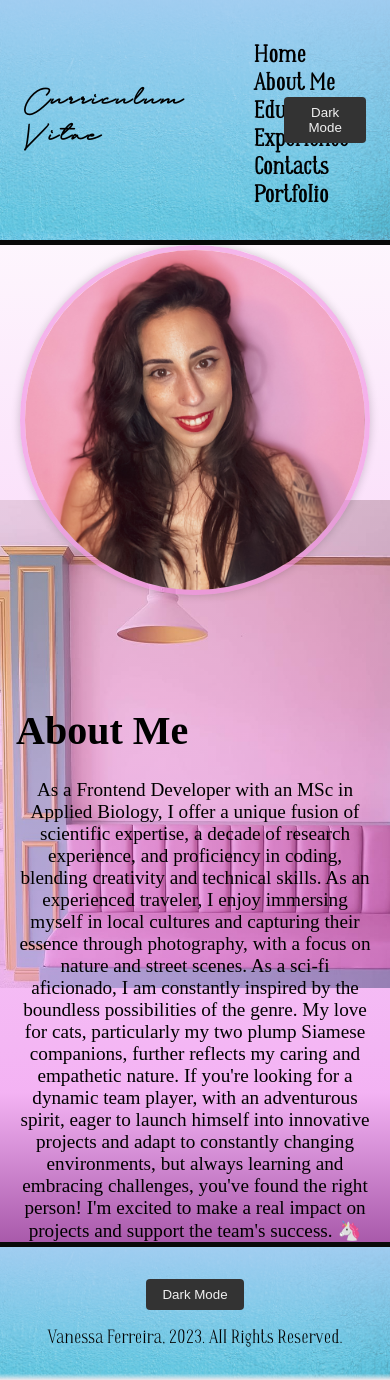
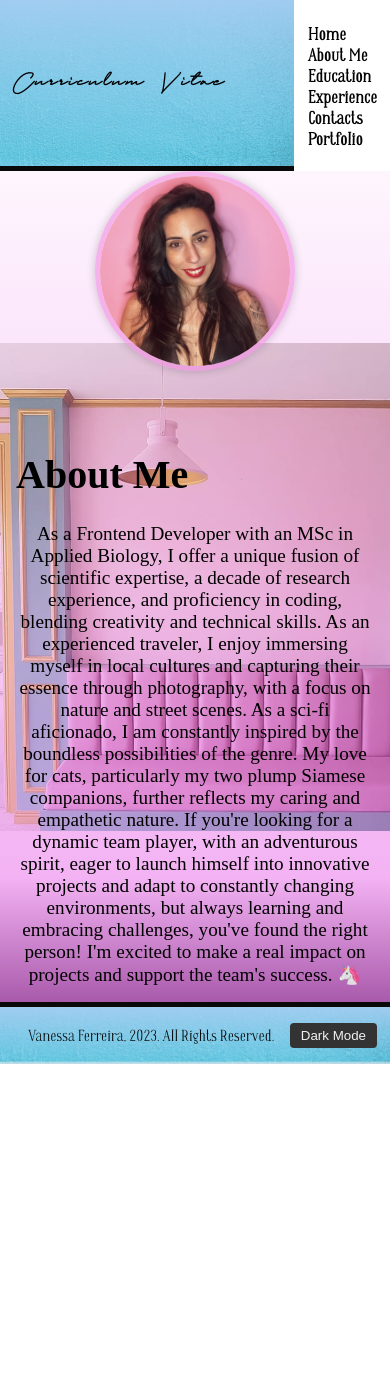
Before and after one commit to epicnessinha/my-cv, a React (Create React App) app: page /about in a window 390 px wide. After the commit the page ends 1064 px from the top, so only its background shows below. Built offline with nearby package versions, Linux system fonts and the light colour scheme.

Commit message:
media queries adjusts in development

```diff
--- a/src/components/AboutMe/aboutMe.scss
+++ b/src/components/AboutMe/aboutMe.scss
@@ -2,6 +2,7 @@ $font-family: "Futura";
 $large-font-size: 3rem;
 $medium-font-size: 1.3rem;
 $profile-image-size: 350px;
+$mobile-profile-image-size: 200px;
 
 @mixin box-shadow {
   box-shadow: 0px 0px 10px rgba(0, 0, 0, 0.2);
@@ -71,59 +72,42 @@ $profile-image-size: 350px;
   font-size: $medium-font-size;
 }
 
-@media screen and (max-width: 1024px) {
+// Media Query para 810px x 1080px
+@media screen and (min-width: 810px) and (max-width: 1080px) {
   .about-me-container {
     flex-direction: column;
   }
 
   .text-container {
     width: 100%;
-    padding: 0 5rem;
+    padding: 2rem;
     text-align: center;
     margin-top: 3rem;
-    margin-left: 0;
   }
 
   .profile-image-container {
-    margin-bottom: 4rem;
+    margin-bottom: 3rem;
     margin-left: 0;
   }
 }
 
-@media screen and (max-width: 768px) {
+// Media Query para 320px x 900px
+@media screen and (max-width: 900px) {
   .about-me-container {
     flex-direction: column;
   }
 
   .text-container {
     width: 100%;
-    padding: 0 3rem;
+    padding: 1rem;
     text-align: center;
-    margin-top: 3rem;
-    margin-left: 0;
+    margin-top: 2rem;
   }
 
   .profile-image-container {
-    margin-bottom: 4rem;
-    margin-left: 0;
-  }
-}
-
-@media screen and (max-width: 480px) {
-  .about-me-container {
-    flex-direction: column;
-  }
-
-  .text-container {
-    width: 100%;
-    padding: 0 1rem;
-    text-align: center;
-    margin-top: 3rem;
-    margin-left: 0;
-  }
-
-  .profile-image-container {
-    margin-bottom: 4rem;
+    width: $mobile-profile-image-size;
+    height: $mobile-profile-image-size;
+    margin-bottom: 2rem;
     margin-left: 0;
   }
 
@@ -136,5 +120,49 @@ $profile-image-size: 350px;
   }
 }
 
+// Media Query para 1280px x 950px
+@media screen and (min-width: 950px) and (max-width: 1280px) {
+  .about-me-container {
+    flex-direction: row;
+  }
 
-//teste
+  .text-container {
+    width: calc(80% - #{$profile-image-size + 4 * 10px});
+    padding: 2rem;
+    text-align: justify;
+  }
+
+  .profile-image-container {
+    margin-bottom: 0;
+    margin-left: 5rem;
+  }
+}
+
+// Media Query para telas menores (ex. 480px)
+@media screen and (max-width: 480px) {
+  .about-me-container {
+    flex-direction: column;
+  }
+
+  .text-container {
+    width: 100%;
+    padding: 1rem;
+    text-align: center;
+    margin-top: 2rem;
+  }
+
+  .profile-image-container {
+    width: $mobile-profile-image-size;
+    height: $mobile-profile-image-size;
+    margin-bottom: 2rem;
+    margin-left: 0;
+  }
+
+  .about-title {
+    font-size: 2.5rem;
+  }
+
+  .aboutme-text {
+    font-size: 1.2rem;
+  }
+}
--- a/src/components/Contacts/contacts.scss
+++ b/src/components/Contacts/contacts.scss
@@ -232,24 +232,44 @@ $card-label-color: #757575;
   }
 }
 
-@media (max-width: 1024px) {
+
+
+// Media query para tela de 810px x 1080px
+@media screen and (min-width: 810px) and (max-width: 1080px) {
   .contacts-container {
-    padding: 2rem 1rem;
+    padding: 1.5rem;
+
+    .contact-title {
+      font-size: 3.5rem;
+      margin-bottom: 8rem;
+    }
+  }
+
+  .contact-cards {
+    gap: 1.5rem;
+    flex-direction: row;
+  }
+
+  .card {
+    width: $card-width * 0.9;
+    height: $card-height * 0.9;
+    padding: 1.8rem;
+
+    .icon {
+      font-size: 1.8rem;
+    }
   }
 }
 
-@media (max-width: 767px) {
-  .contact-cards {
-    flex-direction: column;
-    gap: 1.5rem;
-  }
-  h2 { font-size: 3rem; }
-  .card { padding: 1rem; }
-}
+// Media query para tela de 320px x 900px
+@media screen and (min-width: 320px) and (max-width: 900px) {
+  .contacts-container {
+    padding: 15rem;
 
-@media screen and (max-width: 1280px) and (max-height: 720px) {
-  .contacts-container {
-    padding: 16rem;
+    .contact-title {
+      font-size: 2.5rem;
+      margin-bottom: 6rem;
+    }
   }
 
   .contact-cards {
@@ -259,15 +279,40 @@ $card-label-color: #757575;
   }
 
   .card {
-    width: 18rem;
-    padding: 1.5rem;
+    width: $card-width * 0.8;
+    height: $card-height * 0.8;
+    padding: 1.6rem;
 
     .icon {
-      font-size: 1.5rem;
-    }
-
-    .label {
-      font-size: 0.8rem;
+      font-size: 1.6rem;
     }
   }
 }
+
+// Media query para tela de 1280px x 950px
+@media screen and (min-width: 950px) and (max-width: 1280px) {
+  .contacts-container {
+    padding: 18rem;
+
+
+    .contact-title {
+      font-size: 4rem;
+      margin-bottom: 6rem;
+    }
+  }
+
+  .contact-cards {
+    gap: 2rem;
+    flex-direction: row;
+  }
+
+  .card {
+    width: $card-width;
+    height: $card-height;
+    padding: 2rem;
+
+    .icon {
+      font-size: 2rem;
+    }
+  }
+}
--- a/src/components/Footer/footer.scss
+++ b/src/components/Footer/footer.scss
@@ -69,23 +69,40 @@ $dark-mode-button-hover-bg-active: #73cbf4;
   }
 }
 
-@media (max-width: 1024px) {
+// Media query para tela de 810px x 1080px
+@media screen and (min-width: 810px) and (max-width: 1080px) {
   .footer {
-    padding: 2rem 1rem;
+    padding: 1.5rem 1rem;
+    font-size: 1.2rem;
+
+    .dark-mode-button {
+      padding: 0.4rem 0.8rem;
+    }
   }
 }
 
-@media (max-width: 767px) {
+// Media query para tela de 320px x 900px
+@media screen and (min-width: 320px) and (max-width: 900px) {
   .footer {
-    flex-direction: column;
-    gap: 1rem;
-  }
+    padding: 1rem 0.8rem;
+    font-size: 1rem;
+    text-align: center;
 
-  p {
-    order: 2;
-  }
+    .dark-mode-button {
+      padding: 0.3rem 0.7rem;
 
-  .dark-mode-button {
-    order: 1;
+    }
   }
 }
+
+// Media query para tela de 1280px x 950px
+@media screen and (min-width: 1280px) and (max-width: 950px) {
+  .footer {
+    padding: 1.5rem 2rem;
+    font-size: 1.3rem;
+
+    .dark-mode-button {
+      padding: 0.5rem 1.1rem;
+    }
+  }
+}
--- a/src/components/Header/header.scss
+++ b/src/components/Header/header.scss
@@ -11,12 +11,24 @@ $dark-mode-button-text-color: #f1f1f1;
 $dark-mode-button-text-color-active: black;
 $dark-mode-button-hover-bg: #605c5c;
 $dark-mode-button-hover-bg-active: #73cbf4;
+$font-size: 1.5rem;
+$padding: 2rem 1.5rem;
 
-.header {
+%header-common {
   display: flex;
   justify-content: space-between;
   align-items: center;
-  padding: 2rem 1.5rem;
+  padding: $padding;
+  background-position: center;
+  background-repeat: no-repeat;
+  background-size: cover;
+  font-size: $font-size;
+  border-bottom: 5px solid rgb(9, 9, 9);
+}
+
+.header {
+  @extend %header-common;
+  background-color: $header-bg-light;
   background-image: linear-gradient(
       to bottom,
       rgba(166, 206, 241, 0.954) 0%,
@@ -24,12 +36,6 @@ $dark-mode-button-hover-bg-active: #73cbf4;
       #eeeaed5c 100%
     ),
     url("../../assets/img/wall.jpeg");
-  background-position: center;
-  background-repeat: no-repeat;
-  background-size: cover;
-  background-color: $header-bg-light;
-  font-size: 1.5rem;
-  border-bottom: 5px solid rgb(9, 9, 9);
 
   &.dark {
     background-color: $header-bg-dark;
@@ -131,6 +137,7 @@ $dark-mode-button-hover-bg-active: #73cbf4;
 
   @-moz-document url-prefix() {
     .header {
+      @extend %header-common;
       display: flex;
       justify-content: space-between;
       align-items: center;
@@ -174,7 +181,7 @@ $dark-mode-button-hover-bg-active: #73cbf4;
         margin-right: 2rem;
         transition: color 0.3s ease;
         font-family: "Wes";
-        font-size: 1.4rem;
+        font-size: 1.35rem;
         font-weight: bold;
 
         &.nav-link-dark {
@@ -231,6 +238,7 @@ $dark-mode-button-hover-bg-active: #73cbf4;
           @media screen and (max-width: 828px) {
             margin-left: 4rem;
             margin-right: -6rem;
+
           }
 
 
@@ -240,12 +248,96 @@ $dark-mode-button-hover-bg-active: #73cbf4;
             margin-top: 1rem;
             flex-direction: column;
             align-items: flex-start;
+
           }
 
           @media screen and (max-width: 480px) {
             margin-top: 0.5rem;
+
           }
         }
       }
 
   }
+
+
+
+@media screen and (min-width: 810px) and (max-width: 1080px) {
+  .header {
+    padding: 1.5rem 1rem;
+    font-size: 1.4rem;
+
+    h1 {
+      font-size: 1.5rem;
+    }
+
+    a,
+    .nav-link-dark {
+      margin-left: 1.5rem;
+      margin-right: 1.5rem;
+      font-size: 1.4rem;
+    }
+
+    .dark-mode-button {
+      padding: 0.4rem 0.8rem;
+    }
+
+    .nav-links {
+      margin-left: 6rem;
+    }
+  }
+}
+
+@media screen and (min-width: 320px) and (max-width: 900px) {
+  .header {
+    padding: 1rem 0.8rem;
+    font-size: 1.2rem;
+    margin-right: 6rem;
+
+
+    h1 {
+      font-size: 1.2rem;
+    }
+
+    a,
+    .nav-link-dark {
+      margin-left: 0rem;
+      margin-right: 0rem;
+      font-size: 1.1rem;
+    }
+
+    .dark-mode-button {
+      display: none;
+    }
+
+    .nav-links {
+      margin-left: 5rem;
+    }
+  }
+}
+
+@media screen and (min-width: 1280px) and (max-width: 950px) {
+  .header {
+    padding: 2.5rem 2rem;
+    font-size: 1.8rem;
+
+    h1 {
+      font-size: 1.8rem;
+    }
+
+    a,
+    .nav-link-dark {
+      margin-left: 2.5rem;
+      margin-right: 2.5rem;
+      font-size: 1.8rem;
+    }
+
+    .dark-mode-button {
+      padding: 0.6rem 1.2rem;
+    }
+
+    .nav-links {
+      margin-left: 8rem;
+    }
+  }
+}
--- a/src/pages/Experience/experience.scss
+++ b/src/pages/Experience/experience.scss
@@ -101,6 +101,7 @@ $background-darken-filter: brightness(50%);
 
     .experience-item {
       max-width: 30rem;
+      margin-left: 3rem;
     }
   }
 }
@@ -115,6 +116,7 @@ $background-darken-filter: brightness(50%);
 
     .experience-item {
       max-width: 25rem;
+      margin-left: 2.5rem;
     }
   }
 }
@@ -129,6 +131,7 @@ $background-darken-filter: brightness(50%);
 
     .experience-item {
       max-width: 20rem;
+      margin-left: 2rem;
     }
   }
 }
```
